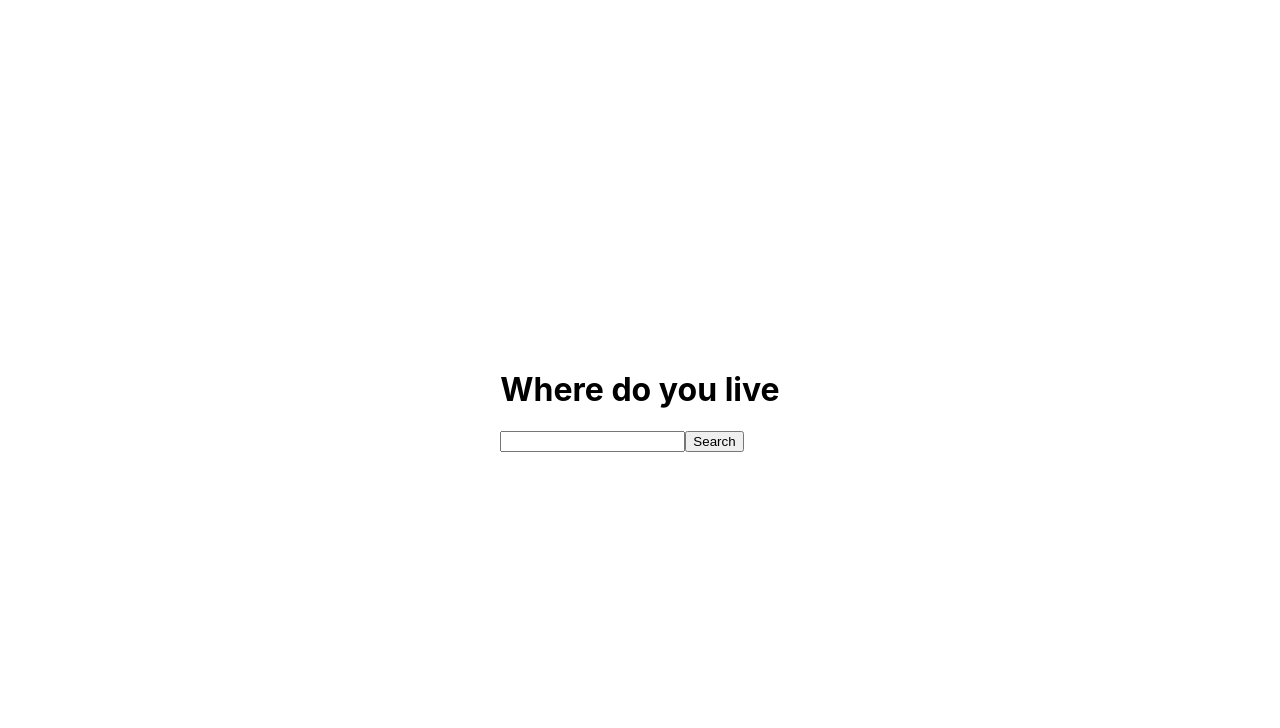
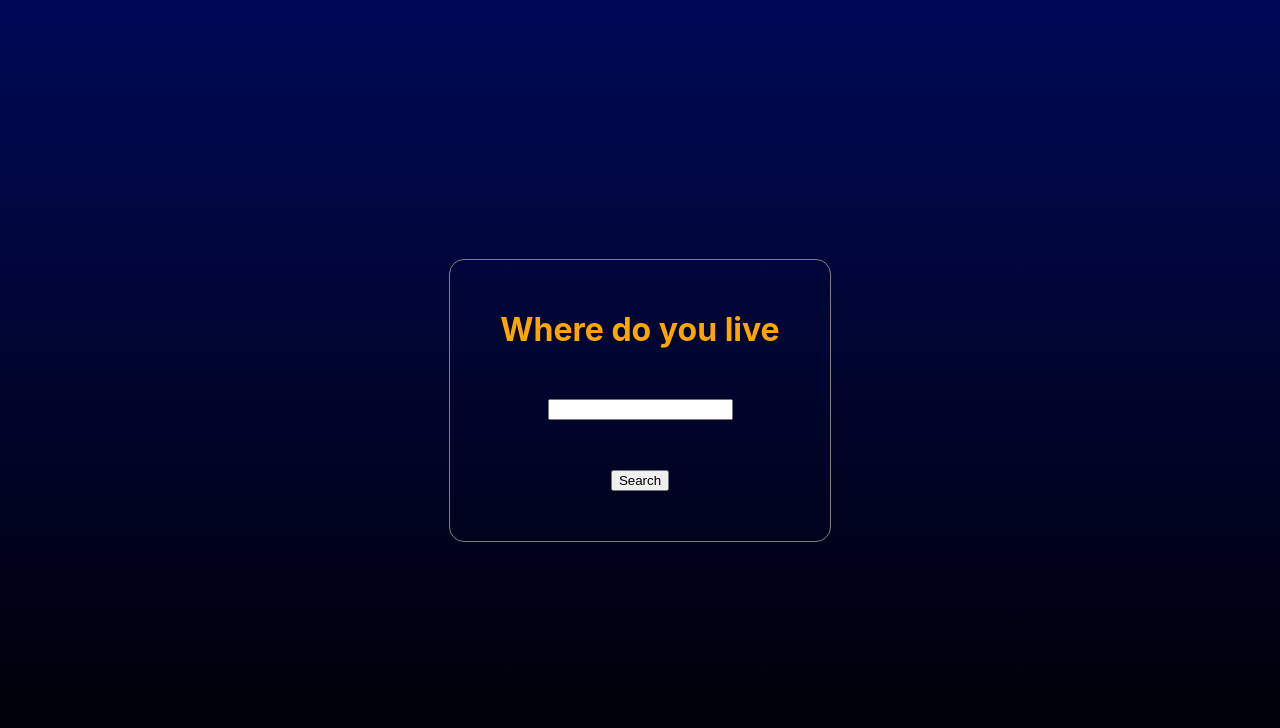
Before and after one commit to Dev-MostafaAzari/Weather-App, a React (Create React App) app: page / in a window 1280 px wide. Shown: the top 728 px of the page. Built offline with nearby package versions, Linux system fonts and the light colour scheme.

Commit message:
setLocationBasicStyle

```diff
--- a/src/styles/Main.css
+++ b/src/styles/Main.css
@@ -37,3 +37,35 @@
     align-items: center;
     color:white;
 }
+.setLocation
+{
+    width: 100%;
+    height: 100%;
+    display: flex;
+    flex-direction: column;
+    justify-content: center;
+    align-items: center;
+    background: linear-gradient(to top , #000000 , #000957);
+}
+.LocationFormContainer
+{
+    display: flex;
+    justify-content: center;
+    align-items: center;
+    padding: 50px;
+    border:1px solid gray;
+    border-radius: 15px;
+}
+.form
+{
+    display: flex;
+    flex-direction: column;
+    justify-content: center;
+    align-items: center;
+    gap: 50px;
+}
+.form h1
+{
+    margin: 0;
+    color:orange;
+}
```
